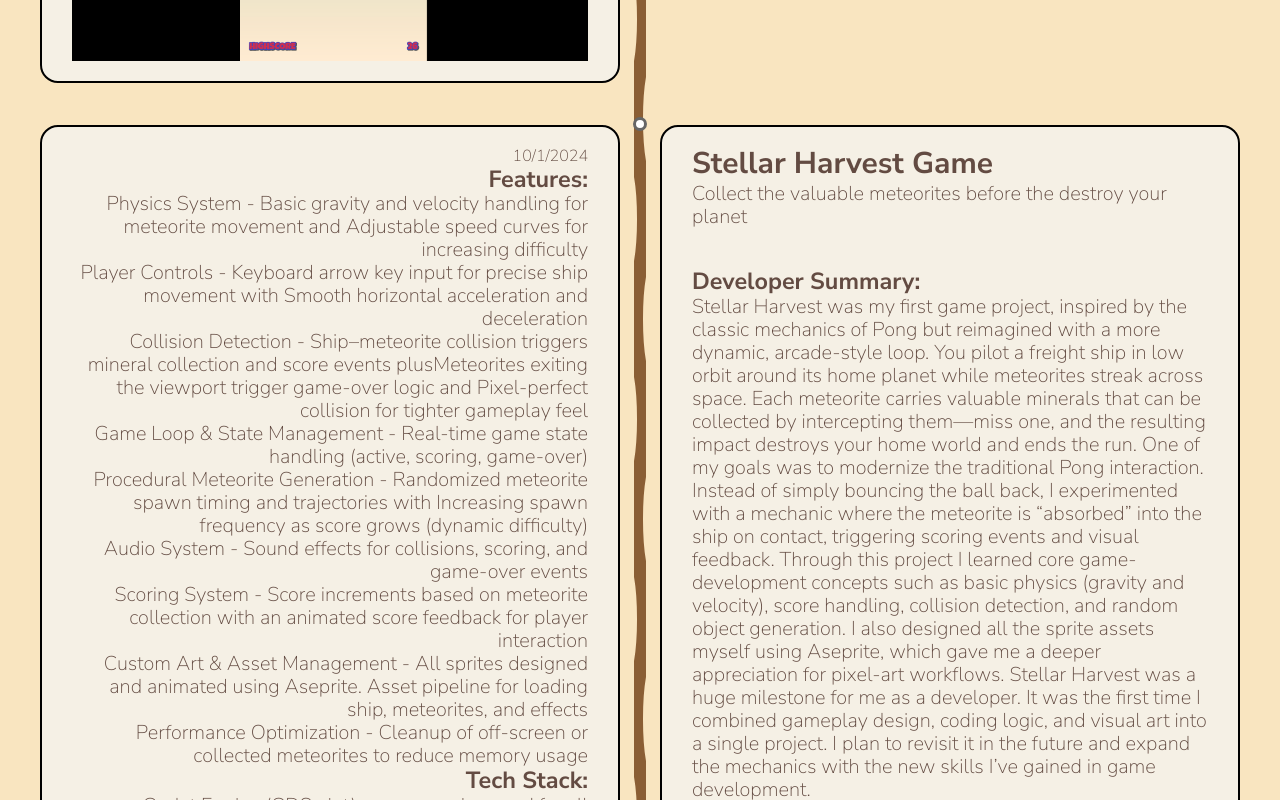
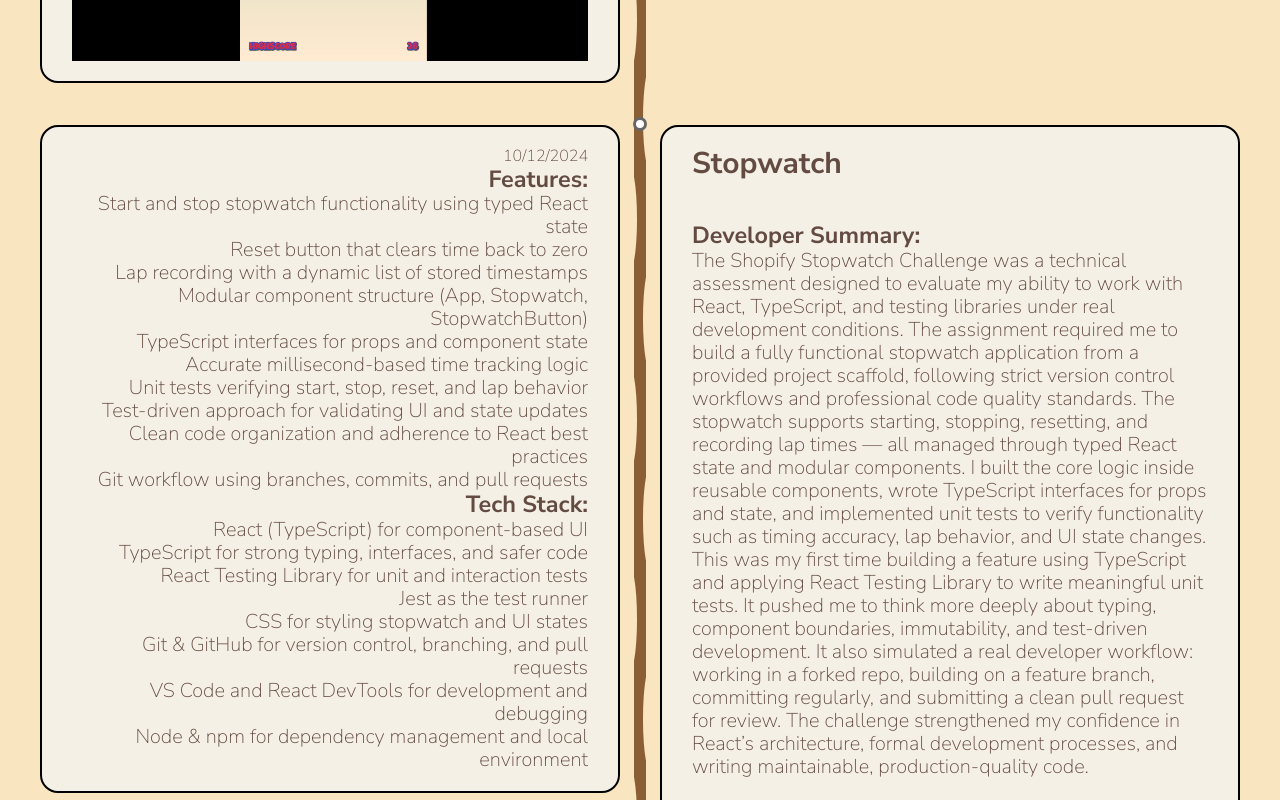
Before and after one commit to deanglane/portfolio-v2, a React (Vite) app: page /projects in a window 1280 px wide. Shown: the part 1460-2260 px from the top of the page. Built offline with nearby package versions, Linux system fonts and the light colour scheme; a web font is replaced by a local one.

Commit message:
Completed project Detailed project descriptions 2.1.3.0

```diff
--- a/src/components/Footer.jsx
+++ b/src/components/Footer.jsx
@@ -6,7 +6,7 @@ function Footer() {
     <footer className={`${styles.footer}`}>
       <div>
         brewed in Toronto — © {new Date().getFullYear()} Dean the Day Off Dev -
-        v:2.1.2.0
+        v:2.1.3.0
       </div>
     </footer>
   );
--- a/src/data/projects.js
+++ b/src/data/projects.js
@@ -8,6 +8,7 @@ import hangryTummy from "../assets/images/screen-shots/hangry_tummy.png";
 import pokedex from "../assets/images/screen-shots/pokemon_pokedex_app_new.png";
 import portfolio from "../assets/images/screen-shots/portfolio_2.0.png";
 import tappyPlane from "../assets/images/screen-shots/tappy_plane.png";
+import stopwatch from "../assets/images/screen-shots/stopwatch.png";
 
 export const projects = [
   {
@@ -20,8 +21,8 @@ export const projects = [
     Think of it as a living creative playground — a place where I can show what I’ve built, what I’m learning, and everything I love making.`,
     features: [],
     techStack: [],
-    url: "",
-    gitHub: "",
+    url: "https://dayoffdev.com",
+    gitHub: "https://github.com/deanglane/portfolio-v2",
     status: "Coming Soon",
     highlight: true,
     featureReel: false,
@@ -67,7 +68,6 @@ export const projects = [
     One of my goals was to modernize the traditional Pong interaction. Instead of simply bouncing the ball back, I experimented with a mechanic where the meteorite is “absorbed” into the ship on contact, triggering scoring events and visual feedback. Through this project I learned core game-development concepts such as basic physics (gravity and velocity), score handling, collision detection, and random object generation. I also designed all the sprite assets myself using Aseprite, which gave me a deeper appreciation for pixel-art workflows.
 
     Stellar Harvest was a huge milestone for me as a developer. It was the first time I combined gameplay design, coding logic, and visual art into a single project. I plan to revisit it in the future and expand the mechanics with the new skills I’ve gained in game development.`,
-    url: "",
     features: [
       "Physics System - Basic gravity and velocity handling for meteorite movement and Adjustable speed curves for increasing difficulty",
       "Player Controls - Keyboard arrow key input for precise ship movement with Smooth horizontal acceleration and deceleration",
@@ -90,7 +90,8 @@ export const projects = [
       "CSS3 — styling and responsive layout",
       "JavaScript (ES6+) — functionality and app logic",
     ],
-    gitHub: "",
+    url: "https://deanlane.ca/pages/stellar-harvest-web/stellar-harvest.html",
+    gitHub: "https://github.com/deanglane/stellar-harvest",
     status: "active",
     highlight: false,
     featureReel: false,
@@ -137,8 +138,10 @@ export const projects = [
       "Browser DevTools — debugging, layout inspection, performance checks",
       "Netlify - for deployment",
     ],
-    url: "",
-    gitHub: "",
+    url: "https://battlerockets-game.netlify.app/",
+    gitHub:
+      "https://github.com/Juno-Group3-project4/group3-project4-battle-rockets",
+    github2: "https://github.com/deanglane/Battle-Rockets-Game.git",
     status: "active",
     highlight: false,
     featureReel: false,
@@ -180,8 +183,8 @@ export const projects = [
       "VS Code — development environment",
       "Browser DevTools — debugging and testing",
     ],
-    url: "",
-    gitHub: "",
+    url: "https://flash-it-app.netlify.app/",
+    gitHub: "https://github.com/deanglane/dean-lane-flash-it-app",
     status: "active",
     highlight: true,
     featureReel: false,
@@ -221,8 +224,8 @@ export const projects = [
       "VS Code — primary development environment",
       "Browser DevTools — debugging CSS and API requests",
     ],
-    url: "",
-    gitHub: "",
+    url: "https://dean-lane-pokemon-app.netlify.app/",
+    gitHub: "https://github.com/deanglane/pokemon-pokedex-app",
     status: "active",
     highlight: false,
     featureReel: false,
@@ -263,8 +266,8 @@ export const projects = [
       "VS Code — development environment",
       "Browser DevTools — debugging, layout inspection, API testing",
     ],
-    url: "",
-    gitHub: "",
+    url: "https://deanlane-dailyhoroscopeapp.netlify.app/",
+    gitHub: "https://github.com/JC47-P2-Sabrina-Dean/horoscope-app",
     status: "active",
     highlight: false,
     featureReel: false,
@@ -305,8 +308,8 @@ export const projects = [
       "Git & GitHub – version control (if you used it for this project)",
       "Browser DevTools – debugging JavaScript, DOM structure, and layout issues",
     ],
-    url: "",
-    gitHub: "",
+    url: "https://deanlane-proj01-bar-one.netlify.app/",
+    gitHub: "https://github.com/deanglane/bar-one",
     status: "active",
     highlight: false,
     featureReel: false,
@@ -315,14 +318,74 @@ export const projects = [
   {
     date: "2022-12-01",
     title: "Hangry Tummy",
-    desc: "",
-    features: [],
-    techStack: [],
-    url: "",
-    gitHub: "",
+    desc: `Hangry Tummy is a PDF-to-website conversion project based on a single-page restaurant landing design and an accompanying style guide that specified typography, colours, spacing, and overall visual theme. My goal was to recreate the layout in code as closely as possible while making it responsive and accessible.
+
+    This was one of my earliest attempts at building a full web page from scratch, focusing on flexbox-based layout, responsive behaviour, and mobile navigation patterns. I implemented a flexible section structure, image handling that adapts across screen sizes, and a mobile menu to accommodate smaller viewports.
+
+    Beyond just matching the design, this project taught me how to think more like a front-end developer: balancing visual fidelity with clean HTML structure, using flexbox for layout instead of absolute positioning, and keeping accessibility and client-style constraints in mind—all under a tight deadline.`,
+    features: [
+      "Pixel-inspired conversion from PDF mockup and style guide",
+      "Responsive single-page restaurant landing layout",
+      "Flexbox-based section layout for content and imagery",
+      "Mobile-first design with responsive breakpoints",
+      "Responsive navigation with a mobile-friendly menu",
+      "Consistent use of typography and colours from the style guide",
+      "Optimized image sizing and cropping for different viewports",
+      "Semantic HTML structure for better accessibility",
+      "Tight-deadline build simulating real client constraints",
+    ],
+    techStack: [
+      "HTML5 - for semantic structure",
+      "CSS3 - for styling and layout",
+      "Google Fonts - for typography defined in the style guide",
+      "VS Code – development environment",
+      "Git & GitHub – version control (if you used it for this project)",
+      "Browser DevTools – debugging JavaScript, DOM structure, and layout issues",
+    ],
+    url: "https://deanlane-assign01-hungry-tummy.netlify.app/",
+    gitHub: "https://github.com/deanglane/dean-lane-hangry-tummy",
     status: "active",
     highlight: false,
     featureReel: false,
     image: hangryTummy,
   },
+  {
+    date: "2024-10-12",
+    title: "Stopwatch",
+    desc: `The Shopify Stopwatch Challenge was a technical assessment designed to evaluate my ability to work with React, TypeScript, and testing libraries under real development conditions. The assignment required me to build a fully functional stopwatch application from a provided project scaffold, following strict version control workflows and professional code quality standards.
+
+    The stopwatch supports starting, stopping, resetting, and recording lap times — all managed through typed React state and modular components. I built the core logic inside reusable components, wrote TypeScript interfaces for props and state, and implemented unit tests to verify functionality such as timing accuracy, lap behavior, and UI state changes.
+
+    This was my first time building a feature using TypeScript and applying React Testing Library to write meaningful unit tests. It pushed me to think more deeply about typing, component boundaries, immutability, and test-driven development. It also simulated a real developer workflow: working in a forked repo, building on a feature branch, committing regularly, and submitting a clean pull request for review.
+
+    The challenge strengthened my confidence in React’s architecture, formal development processes, and writing maintainable, production-quality code.`,
+    features: [
+      "Start and stop stopwatch functionality using typed React state",
+      "Reset button that clears time back to zero",
+      "Lap recording with a dynamic list of stored timestamps",
+      "Modular component structure (App, Stopwatch, StopwatchButton)",
+      "TypeScript interfaces for props and component state",
+      "Accurate millisecond-based time tracking logic",
+      "Unit tests verifying start, stop, reset, and lap behavior",
+      "Test-driven approach for validating UI and state updates",
+      "Clean code organization and adherence to React best practices",
+      "Git workflow using branches, commits, and pull requests",
+    ],
+    techStack: [
+      "React (TypeScript) for component-based UI",
+      "TypeScript for strong typing, interfaces, and safer code",
+      "React Testing Library for unit and interaction tests",
+      "Jest as the test runner",
+      "CSS for styling stopwatch and UI states",
+      "Git & GitHub for version control, branching, and pull requests",
+      "VS Code and React DevTools for development and debugging",
+      "Node & npm for dependency management and local environment",
+    ],
+    url: "",
+    gitHub: "https://github.com/deanglane/stopwatch/tree/development",
+    status: "active",
+    highlight: false,
+    featureReel: false,
+    image: stopwatch,
+  },
 ];
```
Also changed, not shown: src/assets/images/screen-shots/stopwatch.png (added).
